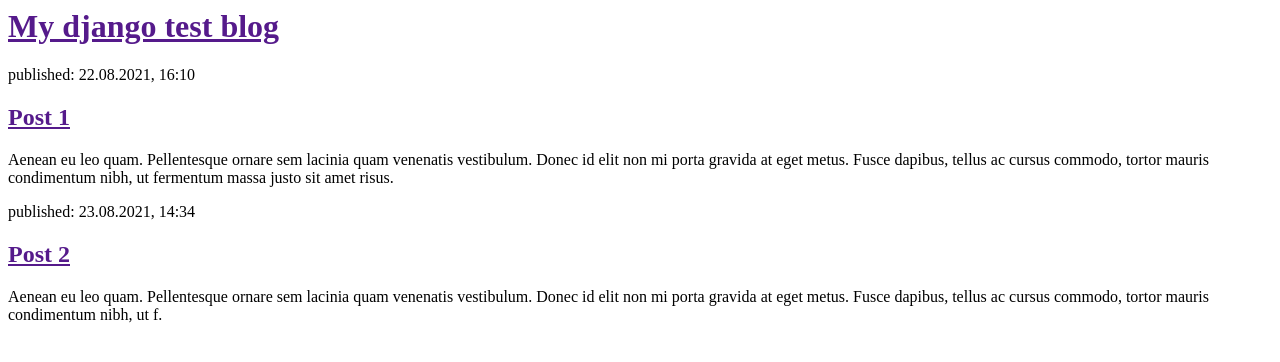
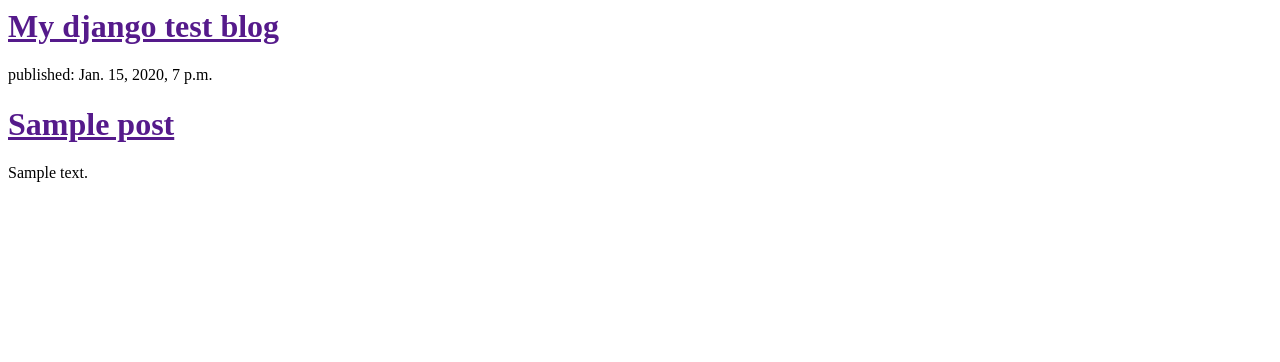
Before and after one commit to vinyls92/my-first-blog, a Django app: page / in a window 1280 px wide. Shown: the top 362 px of the page. Run offline with Django 3.2, Linux system fonts and the light colour scheme; tables that the repository leaves empty hold one stand-in row (values such as "Sample post").

Commit message:
Modified templates to display post from database.

```diff
--- a/blog/templates/blog/post_list.html
+++ b/blog/templates/blog/post_list.html
@@ -8,20 +8,32 @@
 <!--        <p>It works!</p>-->
 <!--        -->
 <!--        2-->
+<!--        <div>-->
+<!--            <h1><a href="">My django test blog</a></h1>-->
+<!--        </div>-->
+
+<!--        <div>-->
+<!--            <p>published: 22.08.2021, 16:10</p>-->
+<!--            <h2><a href="">Post 1</a></h2>-->
+<!--            <p>Aenean eu leo quam. Pellentesque ornare sem lacinia quam venenatis vestibulum. Donec id elit non mi porta gravida at eget metus. Fusce dapibus, tellus ac cursus commodo, tortor mauris condimentum nibh, ut fermentum massa justo sit amet risus.</p>-->
+<!--        </div>-->
+
+<!--        <div>-->
+<!--            <p>published: 23.08.2021, 14:34</p>-->
+<!--            <h2><a href="">Post 2</a></h2>-->
+<!--            <p>Aenean eu leo quam. Pellentesque ornare sem lacinia quam venenatis vestibulum. Donec id elit non mi porta gravida at eget metus. Fusce dapibus, tellus ac cursus commodo, tortor mauris condimentum nibh, ut f.</p>-->
+<!--        </div>-->
+<!--        3-->
         <div>
             <h1><a href="">My django test blog</a></h1>
         </div>
 
-        <div>
-            <p>published: 22.08.2021, 16:10</p>
-            <h2><a href="">Post 1</a></h2>
-            <p>Aenean eu leo quam. Pellentesque ornare sem lacinia quam venenatis vestibulum. Donec id elit non mi porta gravida at eget metus. Fusce dapibus, tellus ac cursus commodo, tortor mauris condimentum nibh, ut fermentum massa justo sit amet risus.</p>
-        </div>
-
-        <div>
-            <p>published: 23.08.2021, 14:34</p>
-            <h2><a href="">Post 2</a></h2>
-            <p>Aenean eu leo quam. Pellentesque ornare sem lacinia quam venenatis vestibulum. Donec id elit non mi porta gravida at eget metus. Fusce dapibus, tellus ac cursus commodo, tortor mauris condimentum nibh, ut f.</p>
-        </div>
+        {% for post in posts %}
+            <div>
+                <p>published: {{ post.published_date }}</p>
+                <h1><a href="">{{ post.title }}</a></h1>
+                <p>{{ post.text|linebreaksbr }}</p>
+            </div>
+        {% endfor %}
     </body>
 </html>
--- a/blog/views.py
+++ b/blog/views.py
@@ -1,6 +1,8 @@
 from django.shortcuts import render
+from django.utils import timezone
+from .models import Post
 
 # Create your views here.
-
 def post_list(request):
-    return render(request, 'blog/post_list.html', {})
+    posts = Post.objects.filter(published_date__lte=timezone.now()).order_by('published_date')
+    return render(request, 'blog/post_list.html', {'posts': posts})
```
